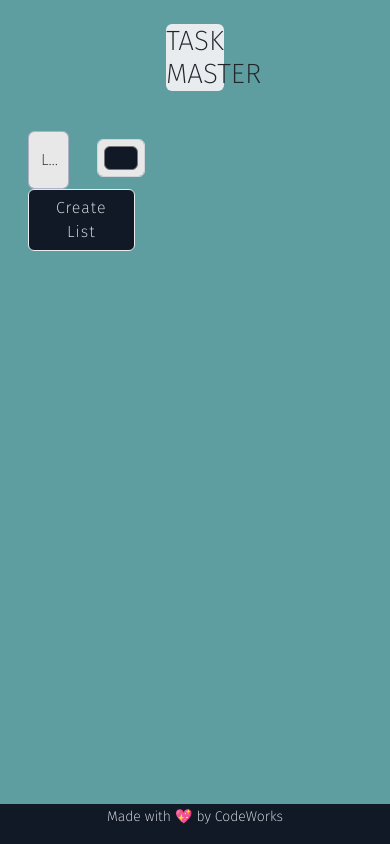
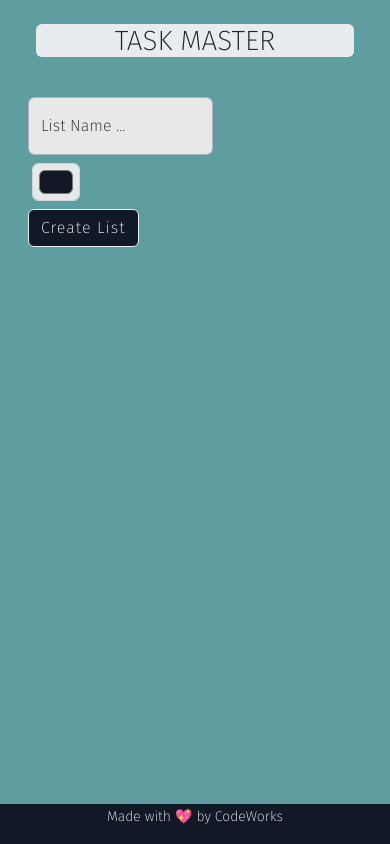
Before and after one commit to Molly-Nettleton/taskmaster-checkpoint, a website with bundled scripts: page index.html in a window 390 px wide. Built offline with nearby package versions, Linux system fonts and the light colour scheme; a script that the page names is missing.

Commit message:
style fixes

```diff
--- a/app/Models/Chore.js
+++ b/app/Models/Chore.js
@@ -1,6 +1,5 @@
-import { appState } from "../AppState.js";
 import { generateId } from "../Utils/generateId.js";
-import { saveState } from "../Utils/Store.js";
+
 
 export class Chore {
 
@@ -14,8 +13,6 @@ export class Chore {
     this.cardId = data.cardId
 }
 
-  // ANCHOR
-  // TODO make checkbox remain checked upon reload
   get ChoreTemplate() {
     return/*html*/`
     <div class="d-flex justify-content-between align-items-baseline">
--- a/app/Services/CardsService.js
+++ b/app/Services/CardsService.js
@@ -5,7 +5,7 @@ import { saveState } from "../Utils/Store.js";
 class CardsService {
   createCard(formData) {
     let card = new Card(formData)
-    appState.cards = [card, ...appState.cards]
+    appState.cards = [ ...appState.cards,card]
     console.log(appState.cards)
     saveState('cards', appState.cards)
 }
--- a/app/Services/ChoresService.js
+++ b/app/Services/ChoresService.js
@@ -1,5 +1,6 @@
 import { appState } from "../AppState.js";
 import { Chore } from "../Models/Chore.js";
+import { Pop } from "../Utils/Pop.js";
 import { saveState } from "../Utils/Store.js";
 
 
@@ -15,7 +16,7 @@ class ChoresService {
   createChore(newChore) {
     let chore = new Chore(newChore)
     console.log('new chore', chore)
-    appState.chores = [chore, ...appState.chores]
+    appState.chores = [...appState.chores, chore]
     // console.log(appState.chores);
     saveState('chores', appState.chores)
 }
--- a/index.html
+++ b/index.html
@@ -27,8 +27,8 @@
   <header>
     <div class="container">
       <div class="row">
-        <div class="col-4"></div>
-        <div class="col-4">
+        <div class="col-md-4 col-12"></div>
+        <div class="col-md-4 col-12">
           <h1 class="text-center m-4 bg-light rounded">TASK MASTER</h1>
         </div>
       </div>
@@ -39,14 +39,13 @@
 
     <div class="container">
       <div class="row justify-content-md-center">
-        <div class="col-5">
+        <div class="col-md-5 col-12 ">
           <!-- NOTE navbar start -->
           <div>
-            <nav class="navbar no-select p-3">
-              <!-- TODO function link to submit form below -->
+            <nav class="navbar no-select p-3 ">
               <form onsubmit="app.cardsController.createCard()">
-                <div class="row">
-                  <div class="col-6">
+                <div class="row ">
+                  <div class="col-md-6 col-7">
                     <div class="form-floating">
                       <input type="text" class="form-control border border-secondary" maxlength="15" required
                         minlength="3" id="cardameid" name="cardname" placeholder="Card Name">
@@ -54,7 +53,7 @@
                     </div>
                   </div>
 
-                  <div class="col-2 p-2 ms-2">
+                  <div class="col-md-2 col-12 p-2 ms-2">
                     <input type="color" name="color" class="form-control form-control-color" id="ColorInput"
                       value="#111927" title="Choose your color" />
                   </div>
```
